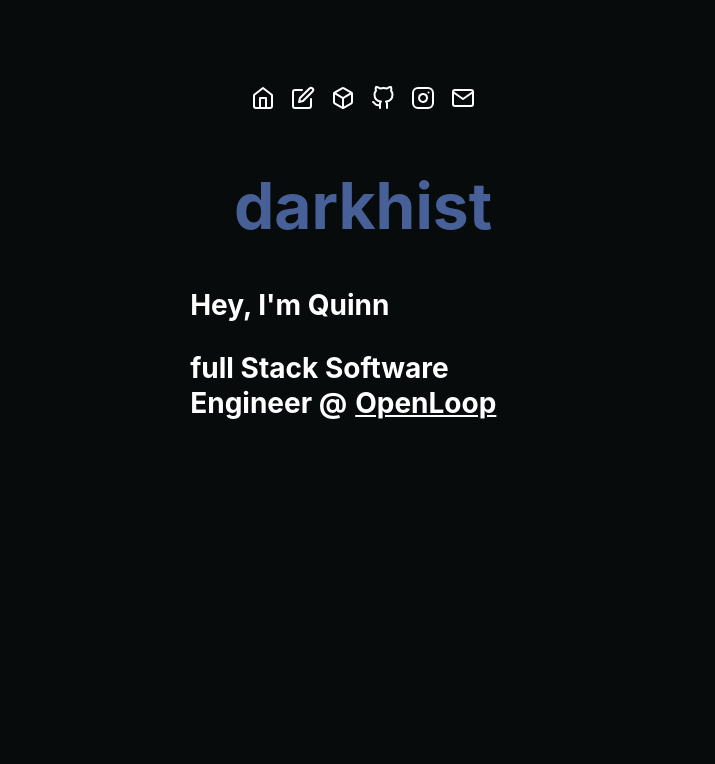
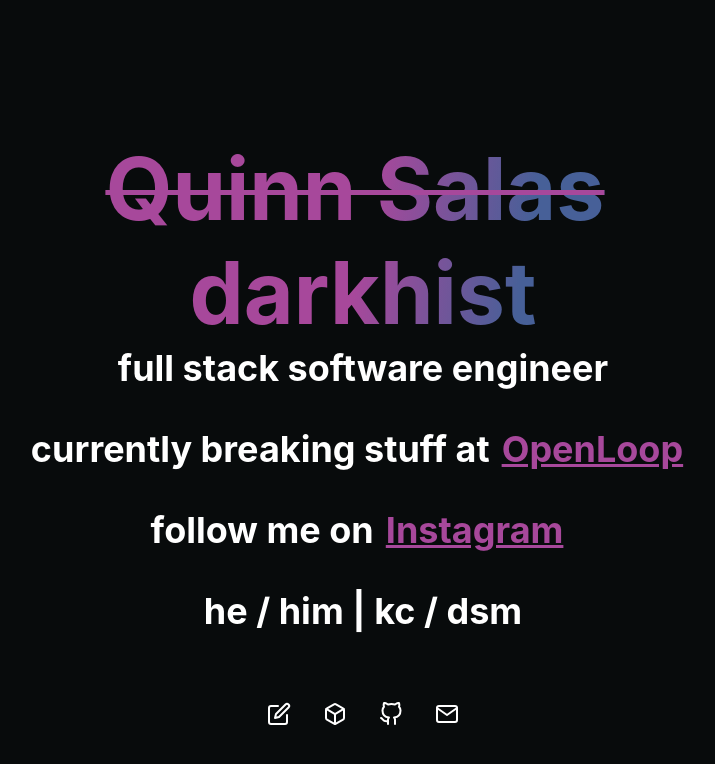
Before and after one commit to darkhist/darkhist.me, a Next.js app: page / in a window 1280 px wide. Shown: the top 764 px of the page, without its empty margins (277-992 px from the left). Built offline with nearby package versions, Linux system fonts and the light colour scheme; a web font is replaced by a local one.

Commit message:
feat: re-theme homepage

```diff
--- a/components/Layout.js
+++ b/components/Layout.js
@@ -3,7 +3,7 @@ import Head from 'next/head';
 import Nav from './Nav';
 import styles from '../styles/layout.module.css';
 
-const Layout = ({ children }) => (
+const Layout = ({ children, home }) => (
   <div className={styles.container}>
     <Head>
       <title>Quinn Salas</title>
@@ -18,20 +18,21 @@ const Layout = ({ children }) => (
       />
     </Head>
 
-    <header>
-      <Nav />
-    </header>
-
     <main>{children}</main>
+    <footer>
+      <Nav home={home} />
+    </footer>
   </div>
 );
 
 Layout.defaultProps = {
-  children: []
+  children: [],
+  home: false
 };
 
 Layout.propTypes = {
-  children: PropTypes.oneOfType([PropTypes.arrayOf(PropTypes.node), PropTypes.node])
+  children: PropTypes.oneOfType([PropTypes.arrayOf(PropTypes.node), PropTypes.node]),
+  home: PropTypes.bool
 };
 
 export default Layout;
--- a/components/Nav.js
+++ b/components/Nav.js
@@ -1,19 +1,22 @@
+import PropTypes from 'prop-types';
 import Link from 'next/link';
 import { motion } from 'framer-motion';
-import { Home, Edit, Box, GitHub, Instagram, Mail } from 'react-feather';
+import { Home, Edit, Box, GitHub, Mail } from 'react-feather';
 
 import styles from '../styles/nav.module.css';
 
-const Nav = () => (
+const Nav = ({ home }) => (
   <nav className={styles.nav}>
     <ul>
+      {!home && (
         <motion.li whileHover={{ scale: 1.25 }}>
           <Link href="/">
             <a aria-label="Home">
-            <Home className={styles.icon} />
+              <Home className={styles.icon} size={36} />
             </a>
           </Link>
         </motion.li>
+      )}
       <motion.li whileHover={{ scale: 1.25 }}>
         <Link href="/blog">
           <a aria-label="Blog">
@@ -40,16 +43,6 @@ const Nav = () => (
         </a>
       </motion.li>
       <motion.li whileHover={{ scale: 1.25 }}>
-        <a
-          href="https://instagram.com/darkhist"
-          target="_blank"
-          rel="noreferrer"
-          aria-label="Instagram"
-        >
-          <Instagram />
-        </a>
-      </motion.li>
-      <motion.li whileHover={{ scale: 1.25 }}>
         <a href="mailto:qmsalas321@gmail.com" aria-label="Email">
           <Mail />
         </a>
@@ -58,4 +51,12 @@ const Nav = () => (
   </nav>
 );
 
+Nav.defaultProps = {
+  home: false
+};
+
+Nav.propTypes = {
+  home: PropTypes.bool
+};
+
 export default Nav;
--- a/pages/index.js
+++ b/pages/index.js
@@ -1,47 +1,45 @@
-import Image from 'next/image';
-import Nav from '../components/Nav';
 import Layout from '../components/Layout';
+
 import styles from '../styles/home.module.css';
 
 const Home = () => (
-  <Layout>
+  <Layout home>
     <div className={styles.wrapper}>
       <div>
-        <h1 className={styles.title}>darkhist</h1>
+        <h1 className={styles.title}>
+          <del>Quinn Salas</del>
+          <br />
+          <ins>darkhist</ins>
+        </h1>
       </div>
 
       <section className={styles.section}>
         <div className={styles.about}>
-          <p>Hey, I&apos;m Quinn</p>
+          <p>full stack software engineer </p>
           <p>
-            full Stack Software Engineer @
+            currently breaking stuff at
             <a
-              href="https://principal.com"
+              href="https://openloophealth.com"
               target="_blank"
               rel="noopener noreferrer"
-              className={styles.principal}
+              className={styles.link}
             >
               OpenLoop
             </a>
           </p>
-          {/* Currently, I&apos;m making cool stuff at
+
+          <p>
+            follow me on
             <a
-              href="https://principal.com"
+              href="https://instagram.com/darkhist"
               target="_blank"
               rel="noopener noreferrer"
-              className={styles.principal}
+              className={styles.link}
             >
-              Principal
+              Instagram
             </a>
-            <br /> I&apos;m really into accessibility, open source software, art, collecting pins,
-            and emoticons with noses
-            <span role="img" aria-label="smiley face" className={styles.smile}>
-              :~)
-            </span>
-            <a className={styles.hi} href="mailto:qmsalas321@gmail.com">
-              Say hello!
-            </a>
-          </p> */}
+          </p>
+          <p>he / him | kc / dsm</p>
         </div>
       </section>
     </div>
--- a/styles/home.module.css
+++ b/styles/home.module.css
@@ -11,6 +11,35 @@
   text-align: center;
   margin: 1rem auto;
   color: black;
+  /* Fallback: Set a background color. */
+  background-color: #a7489b;
+
+  /* Create the gradient. */
+  background-image: linear-gradient(
+    100deg,
+    #476098 16.666%,
+    #a7489b 16.666%,
+    #a7489b 33.333%,
+    #a7489b 33.333%,
+    #a7489b 50%,
+    #a7489b 50%,
+    #476098 66.666%,
+    #476098 66.666%,
+    #476098 83.333%,
+    #a7489b 83.333%
+  );
+
+  /* Set the background size and repeat properties. */
+  background-size: 100%;
+  background-repeat: repeat;
+
+  /* Use the text as a mask for the background. */
+  /* This will show the gradient as a text color rather than element bg. */
+  -webkit-background-clip: text;
+  -webkit-text-fill-color: transparent;
+
+  /* Animate the text when loading the element. */
+  /* This animates it on page load and when hovering out. */
 }
 
 .title > del {
@@ -19,23 +48,26 @@
   padding: 0 1rem 0 0;
 }
 
+.link {
+  color: #a7489b;
+  font-size: 24px;
+  padding: 0 8px;
+  text-decoration: underline;
+}
+
 .smile {
   padding: 0 8px;
 }
 
 .section {
-  font-size: 2rem;
+  font-size: 22px;
   display: flex;
-  align-content: right;
+  flex-direction: column;
+  align-items: center;
+  text-align: center;
   min-height: 75%;
   width: 100%;
   color: white;
-  margin: 0 auto;
-}
-
-.principal {
-  padding: 0 8px;
-  text-decoration: underline;
 }
 
 .hi {
@@ -45,47 +77,23 @@
 @media screen and (min-width: 768px) {
   .wrapper {
     flex-direction: column;
-    color: black;
+    color: white;
     height: 75vh;
     width: 75vw;
   }
+
   .title {
-    font-size: 64px;
-    /* Fallback: Set a background color. */
-    background-color: #a7489b;
-
-    /* Create the gradient. */
-    background-image: linear-gradient(
-      100deg,
-      #476098 16.666%,
-      #a7489b 16.666%,
-      #a7489b 33.333%,
-      #a7489b 33.333%,
-      #a7489b 50%,
-      #a7489b 50%,
-      #476098 66.666%,
-      #476098 66.666%,
-      #476098 83.333%,
-      #a7489b 83.333%
-    );
-
-    /* Set the background size and repeat properties. */
-    background-size: 100%;
-    background-repeat: repeat;
-
-    /* Use the text as a mask for the background. */
-    /* This will show the gradient as a text color rather than element bg. */
-    -webkit-background-clip: text;
-    -webkit-text-fill-color: transparent;
-
-    /* Animate the text when loading the element. */
-    /* This animates it on page load and when hovering out. */
-    animation: rainbow-text-simple-animation-rev 1.25s ease-out backwards;
+    font-size: 86px;
   }
 
   .title:hover {
     animation: rainbow-text-simple-animation 1s ease-in forwards;
     cursor: pointer;
+  }
+
+  .link {
+    font-size: 36px;
+    padding: 0 12px;
   }
 
   @media (prefers-reduced-motion: reduce) {
@@ -125,10 +133,14 @@
   .section {
     display: flex;
     flex-direction: row;
+    text-align: center;
     justify-content: center;
-    width: 27vw;
+    align-items: center;
+    margin: -6rem auto;
+    height: fit-content;
+    width: 65vw;
     line-height: 1.25;
     font-weight: bold;
-    font-size: 28px;
+    font-size: 36px;
   }
 }
--- a/styles/nav.module.css
+++ b/styles/nav.module.css
@@ -4,6 +4,7 @@
   justify-content: center;
   list-style-type: none;
   padding: 0;
+  margin: 2rem 0 0 0;
 }
 
 @media screen and (min-width: 768px) {
@@ -14,7 +15,7 @@
 
 .nav > ul > li {
   color: white;
-  padding: 0 0.5rem;
+  padding: 0 1rem;
 }
 
 .icon:hover {
```
Lines whose indentation alone changed are shown as unchanged.
